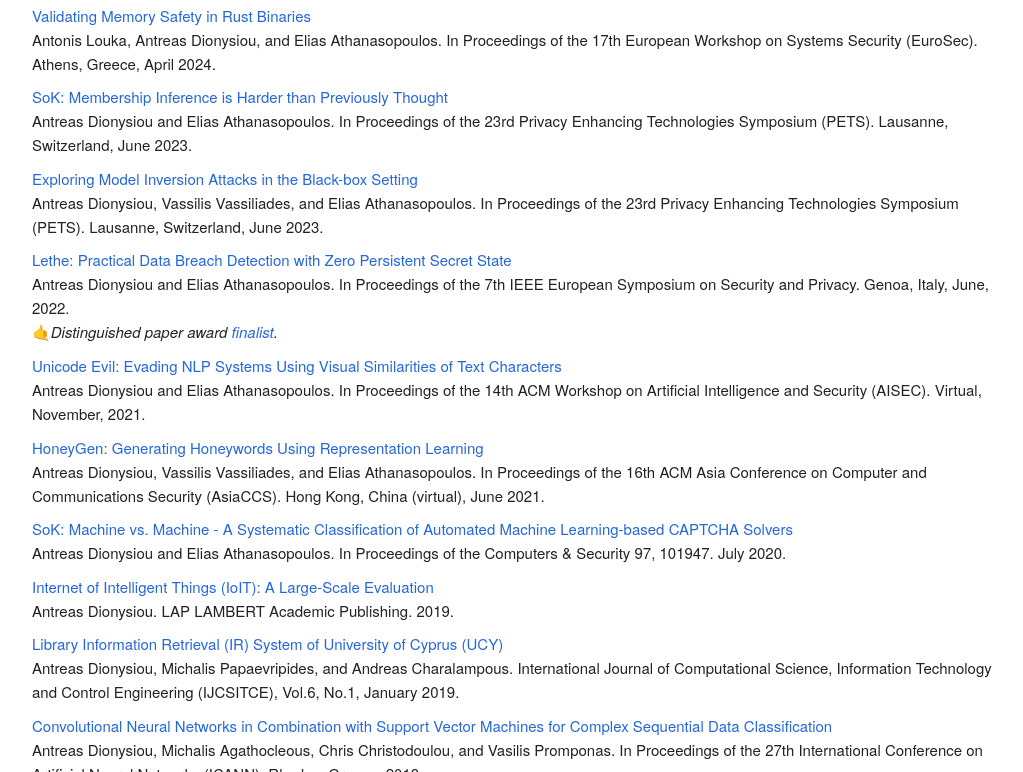
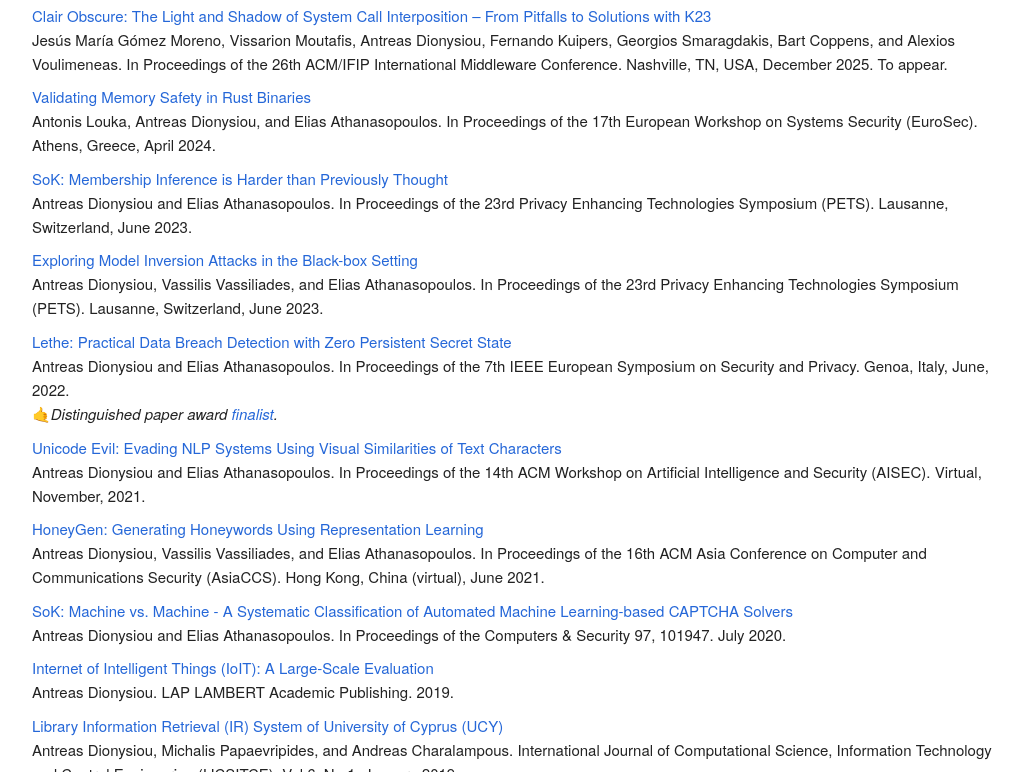
Before and after one commit to adionysiou/adionysiou.github.io, a plain HTML site: page index.html in a window 1280 px wide. Shown: the part 328-1100 px from the top of the page, without its empty margins (128-1151 px from the left). Drawn offline with Linux system fonts and the light colour scheme.

Commit message:
new paper

```diff
--- a/index.html
+++ b/index.html
@@ -52,6 +52,16 @@
 	   		    <div class="one-half column"><h4>Publications</h4></div>
 	        </div>
 
+
+<div class="row" style="margin-bottom: 1%;">
+    <div class="twelve columns">
+        <a href="papers/middleware25.pdf">Clair Obscure: The Light and Shadow of System Call Interposition – From Pitfalls to Solutions with K23</a><br>
+       Jesús María Gómez Moreno, Vissarion Moutafis, Antreas Dionysiou, Fernando Kuipers, Georgios Smaragdakis, Bart Coppens, and Alexios Voulimeneas.
+        In Proceedings of the 26th ACM/IFIP International Middleware Conference.
+        Nashville, TN, USA,
+        December 2025. To appear.
+    </div>
+</div>
 
 <div class="row" style="margin-bottom: 1%;">
     <div class="twelve columns">
```
